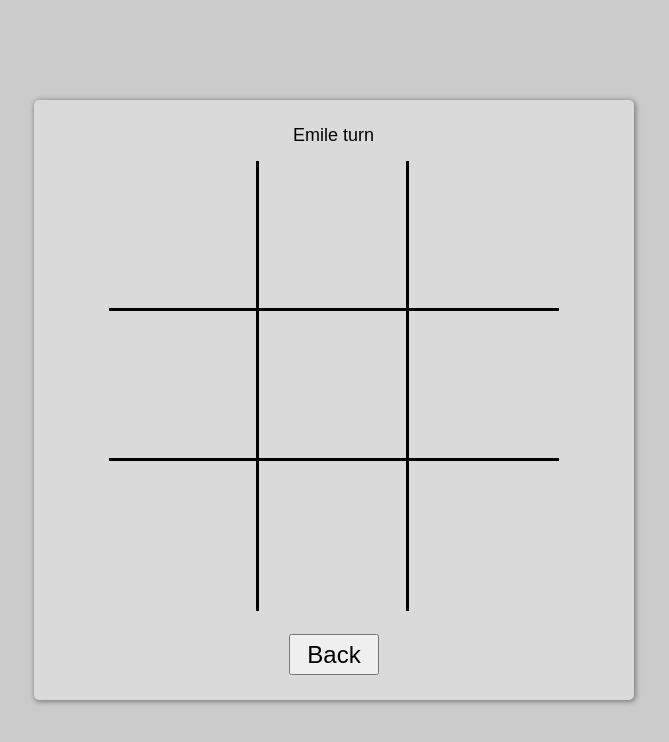
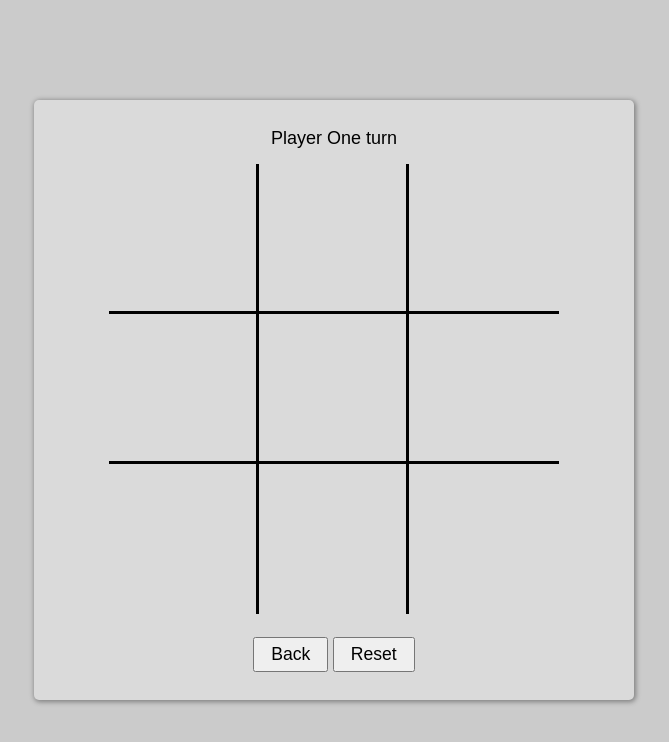
Before and after one commit to emilations/odin-tic-tac-toe, a plain HTML site: page index.html in a window 1280 px wide. Both pictures are taken after a click on the button "Start". Shown: the whole page, without its empty margins (306-975 px from the left). Drawn offline with Linux system fonts and the light colour scheme.

Commit message:
Add reset button in game

```diff
--- a/index.html
+++ b/index.html
@@ -16,7 +16,7 @@
         <h1 class="hero right">Tic Tac Toe</h1>
         <h5 class="sub right">Choose a name</h5>
         <label class="left"for="playerOne">X</label>
-        <input class="name-input right" type="text" id="playerOne" value="Emile" placeholder="Player One" autocomplete="off">
+        <input class="name-input right" type="text" id="playerOne" placeholder="Player One" autocomplete="off">
         <label class="left" for="playerOne">O</label>
         <input class="name-input right" type="text" id="playerTwo" placeholder="Player Two" autocomplete="off">
         <button class="start-button button-custom1 right">Start</button>
@@ -37,7 +37,8 @@
           <div class="grid player-mark disable-select" data-index="8"><p></p></div>
         </div>
         <div class="control">
-          <button class="return-button button-custom1">Back</button>
+          <button class="return-button button-custom2">Back</button>
+          <button class="reset-button button-custom2">Reset</button>
         </div>
       </div>
       <div class="outro hidden">
--- a/script.js
+++ b/script.js
@@ -41,13 +41,17 @@ let game = (function () {
   let init = function () {
     currentPlayerIndex = 0;
     winner = undefined;
-    console.log(winner)
     gameboard.init();
     gameboard.players("clear");
     interface.cacheDOM();
     interface.addListener();
     interface.displayShow("intro");
   };
+
+  let reset = function () {
+    init()
+    start()
+  }
 
   let start = function () {
     interface.getNames();
@@ -104,6 +108,7 @@ let game = (function () {
 
   return {
     init,
+    reset,
     start,
     round,
   };
@@ -127,12 +132,14 @@ let interface = (function () {
     startButton = document.querySelector(".start-button");
     message = document.querySelector(".message");
     returnButton = document.querySelector(".return-button");
+    resetButoon = document.querySelector(".reset-button")
   };
 
   let addListener = function () {
     grid.forEach((elem) => elem.addEventListener("click", game.round));
     startButton.addEventListener("click", game.start);
     returnButton.addEventListener("click", game.init);
+    resetButoon.addEventListener("click", game.reset)
   };
 
   let removeListener = function (position) {
--- a/styles.css
+++ b/styles.css
@@ -105,6 +105,12 @@
   margin-top: 0.5rem;
 }
 
+.button-custom2 {
+  padding: 0.3rem 1rem;
+  font-size: 1.1rem;
+  margin-top: 0.5rem;
+}
+
 h5 {
   color: rgb(91, 91, 91);
 }
```
